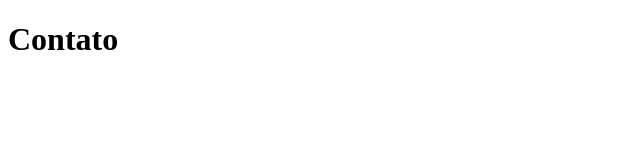
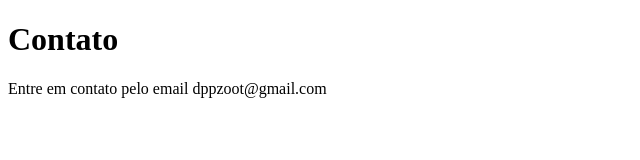
Before and after one commit to dppzoot/sistema-de-cadastro, a plain HTML site: page contato.html in a window 1280 px wide. Shown: the whole page, without its empty margins (0-640 px from the left). Drawn offline with Linux system fonts and the light colour scheme.

Commit message:
adicionando email de contato

```diff
--- a/contato.html
+++ b/contato.html
@@ -8,5 +8,6 @@
 </head>
 <body>
     <h1>Contato</h1>
+    <p>Entre em contato pelo email dppzoot@gmail.com</p>
 </body>
 </html>
```
